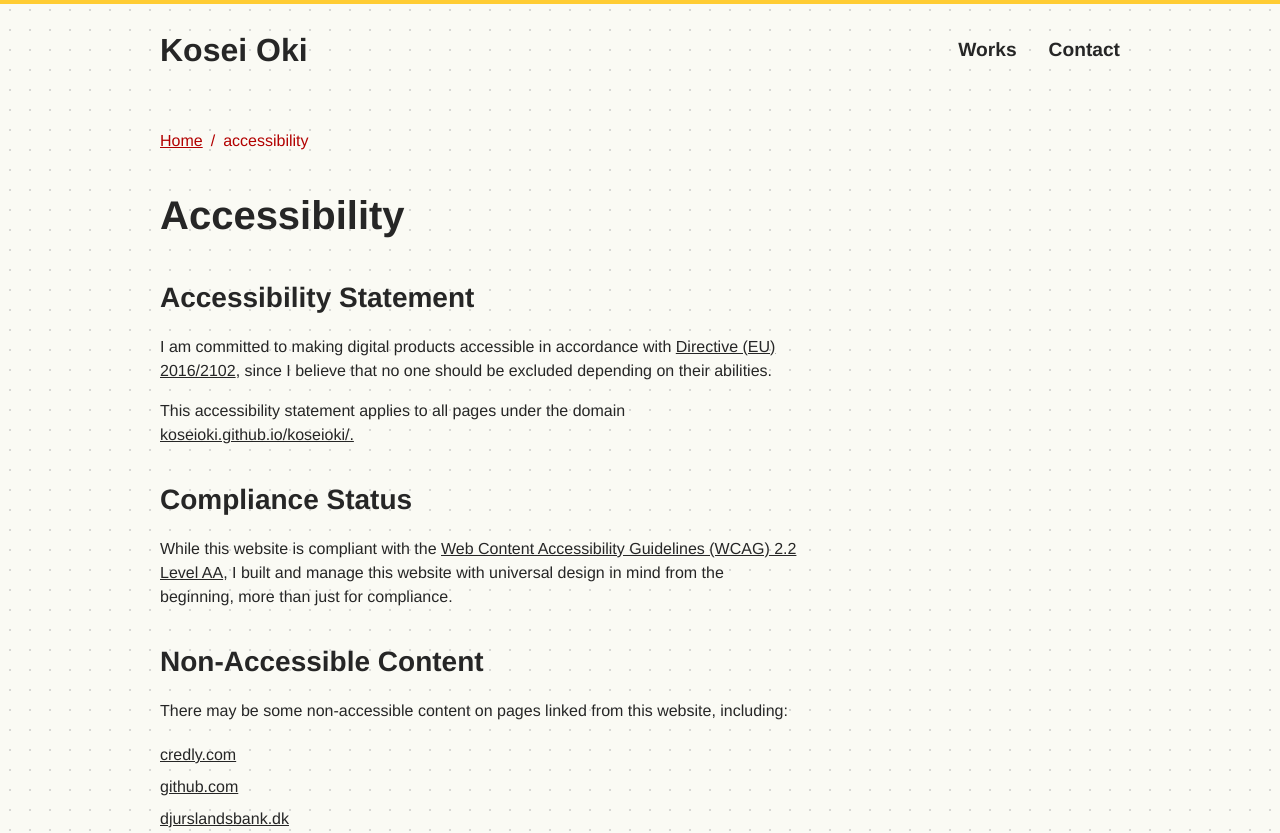
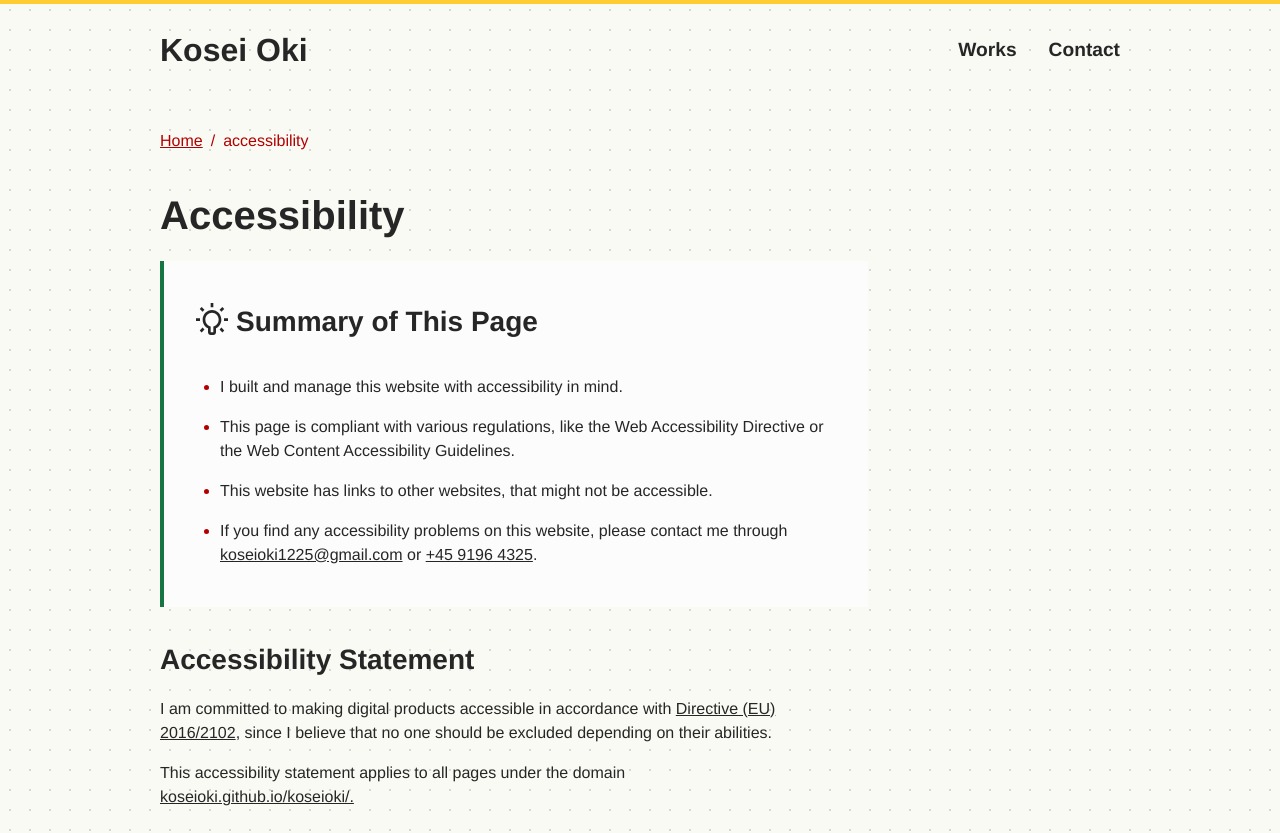
Before and after one commit to Koseioki/koseioki, a React (Vite) app: page /accessibility in a window 1280 px wide. Shown: the top 833 px of the page. Built offline with nearby package versions, Linux system fonts and the light colour scheme.

Commit message:
added summary to accessibility statement

```diff
--- a/src/Accessibility.jsx
+++ b/src/Accessibility.jsx
@@ -1,6 +1,8 @@
 import { Helmet } from 'react-helmet-async';
 import BreadCrumbs from "./components/BreadCrumbs";
 import { useRef, useEffect } from "react";
+import Note from "./components/Note";
+import Icon from './components/Icon.jsx';
 function Accessibility() {
 
   const headingRef = useRef(null);
@@ -19,13 +21,33 @@ function Accessibility() {
       <BreadCrumbs />
       <main id="main-content">
         <h1 className="headings" tabIndex="-1" ref={headingRef}>Accessibility</h1>
+
+        <Note>
+
+
+          <h2 className="headings">
+            <Icon icon="LightBulb" fontSize="h2" />
+            Summary of This Page
+            </h2>
+          <ul className="bulleted-list">
+            <li>I built and manage this website with accessibility in mind.</li>
+            <li>This page is compliant with various regulations, like the Web Accessibility Directive or the Web Content Accessibility Guidelines.
+            </li>
+            <li>This website has links to other websites, that might not be accessible.
+            </li>
+            <li>If you find any accessibility problems on this website, please contact me through <a className="plain-link" href="mailto:koseioki1225@gmail.com">koseioki1225@gmail.com</a> or <a className="plain-link" href="tel:+4591964325">+45 9196 4325</a>.
+            </li>
+          </ul>
+
+        </Note>
+
         <h2 className="headings">Accessibility Statement</h2>
         <p className="paragraph">I am committed to making digital products accessible in accordance with <a className="plain-link" href="https://eur-lex.europa.eu/eli/dir/2016/2102/oj/eng">Directive (EU) 2016/2102</a>, since I believe that no one should be excluded depending on their abilities.</p>
         <p className="paragraph">This accessibility statement applies to all pages under the domain <a className="plain-link" href="https://koseioki.github.io/koseioki/">koseioki.github.io/koseioki/.</a></p>
 
         <h2 className="headings">Compliance Status</h2>
         <p className="paragraph">While this website is compliant with the <a className="plain-link" href="https://www.w3.org/TR/WCAG22/">Web Content Accessibility Guidelines (WCAG) 2.2 Level AA</a>,
-I built and manage this website with universal design in mind from the beginning, more than just for compliance.</p>
+          I built and manage this website with universal design in mind from the beginning, more than just for compliance.</p>
 
         <h2 className="headings">Non-Accessible Content</h2>
         <p className="paragraph">There may be some non-accessible content on pages linked from this website, including:</p>
--- a/src/ComponentDetail.jsx
+++ b/src/ComponentDetail.jsx
@@ -41,7 +41,7 @@ function ComponentDetail() {
             <div className="button-container">
               <a href={component.demo} className="primary-button">View Demo</a>
               <a href={component.github} className="secondary-button">
-                <Icon icon="Github"/>View GitHub
+                <Icon icon="Github" fontSize="p"/>View GitHub
               </a>
             </div>
           </div>
--- a/src/ScoreDetail.jsx
+++ b/src/ScoreDetail.jsx
@@ -48,10 +48,10 @@ function ScoreDetail() {
             </dl>
             <div className="button-container">
               <a href={score.pdf} className="primary-button">
-                <Icon icon="File" />View Score & Parts
+                <Icon icon="File" fontSize="p" />View Score & Parts
               </a>
               <a href={score.audio} className="secondary-button">
-                <Icon icon="Headphones" />Listen to Demo</a>
+                <Icon icon="Headphones" fontSize="p" />Listen to Demo</a>
             </div>
           </div>
           <div>
--- a/src/components/Contact.jsx
+++ b/src/components/Contact.jsx
@@ -8,12 +8,12 @@ function Contact() {
       <ul className="link-list paragraph">
         <li>
             <a className="plain-link" href="tel:+45 9196 4325">
-              <Icon icon="Phone"/>+45 9196 4325
+              <Icon icon="Phone" fontSize="p"/>+45 9196 4325
               </a>
         </li>
         <li>
             <a className="plain-link" href="mailto:koseioki1225@gmail.com">
-              <Icon icon="Email"/>koseioki1225@gmail.com</a>
+              <Icon icon="Email" fontSize="p"/>koseioki1225@gmail.com</a>
         </li>
       </ul>
        <h3 className="headings">Social Media</h3>
@@ -21,16 +21,16 @@ function Contact() {
 
           <li>
             <a className="plain-link" href="https://www.linkedin.com/in/kosei-oki-340129234/">
-              <Icon icon="LinkedIn" />LinkedIn
+              <Icon icon="LinkedIn" fontSize="p"/>LinkedIn
             </a>
           </li>
           <li>
             <a className="plain-link" href="https://github.com/Koseioki">
-              <Icon icon="Github" />GitHub</a>
+              <Icon icon="Github" fontSize="p"/>GitHub</a>
           </li>
           <li>
             <a className="plain-link" href="https://www.instagram.com/koseioki1225/">
-              <Icon icon="Instagram" />Instagram
+              <Icon icon="Instagram" fontSize="p"/>Instagram
             </a>
           </li>
         </ul>
--- a/src/components/Icon.css
+++ b/src/components/Icon.css
@@ -1,8 +1,8 @@
 .icon {
-    height: 1rem;
-    width: 1rem;
+    /* height: 1rem; */
+    /* width: 1rem; */
     display: inline-block;
-    vertical-align: -0.125rem;
+    vertical-align: -0.25rem;
     margin-right: 0.5rem;
     flex-shrink: 0;
 }
--- a/src/components/Icon.jsx
+++ b/src/components/Icon.jsx
@@ -1,4 +1,5 @@
 import './Icon.css';
+import '../assets/icons/LightBulb.svg';
 
 const iconPaths = {
     Email: "M4 4h16c1.1 0 2 .9 2 2v12c0 1.1-.9 2-2 2H4c-1.1 0-2-.9-2-2V6c0-1.1.9-2 2-2zm0 2v.01L12 12l8-5.99V6H4zm0 2.43V18h16V8.43l-8 5.57-8-5.57z",
@@ -8,10 +9,11 @@ const iconPaths = {
     Phone: "M6.62 10.79c1.44 2.83 3.76 5.14 6.59 6.59l2.2-2.2c.27-.27.67-.36 1.02-.24 1.12.37 2.33.57 3.57.57.55 0 1 .45 1 1V20c0 .55-.45 1-1 1-9.39 0-17-7.61-17-17 0-.55.45-1 1-1h3.5c.55 0 1 .45 1 1 0 1.25.2 2.45.57 3.57.11.35.03.74-.25 1.02l-2.2 2.2z",
     File: "M14 2H6a2 2 0 0 0-2 2v16a2 2 0 0 0 2 2h12a2 2 0 0 0 2-2V8l-6-6zm4 18H6V4h7v5h5v11z",
     Headphones: "M12 1C7 1 3 5 3 10v7a3 3 0 0 0 3 3h3v-8H5v-2a7 7 0 0 1 14 0v2h-4v8h3a3 3 0 0 0 3-3v-7c0-5-4-9-9-9z",
-    Warning: "M12 2L1 21h22L12 2zm0 3.99L19.53 19H4.47L12 5.99zM11 16v2h2v-2h-2zm0-6v4h2v-4h-2z"
+    Warning: "M12 2L1 21h22L12 2zm0 3.99L19.53 19H4.47L12 5.99zM11 16v2h2v-2h-2zm0-6v4h2v-4h-2z",
+    LightBulb: "M11 0V3.13043H13V0H11ZM4.22266 2.93071L2.80859 4.40625L4.92969 6.61957L6.34375 5.14402L4.22266 2.93071ZM19.7773 2.93071L17.6562 5.14402L19.0703 6.61957L21.1914 4.40625L19.7773 2.93071ZM12 5.21739C8.14567 5.21739 5 8.49983 5 12.5217C5 15.4099 6.65612 17.8458 9 19.0272V21.913C9 23.0536 9.90694 24 11 24H13C14.0931 24 15 23.0536 15 21.913V19.0272C17.3439 17.8458 19 15.4099 19 12.5217C19 8.49983 15.8543 5.21739 12 5.21739ZM12 7.30435C14.7737 7.30435 17 9.62748 17 12.5217C17 14.8011 15.6053 16.7195 13.666 17.4355L13 17.68V21.913H11V17.68L10.334 17.4355C8.39467 16.7195 7 14.8011 7 12.5217C7 9.62748 9.22633 7.30435 12 7.30435ZM0 11.4783V13.5652H3V11.4783H0ZM21 11.4783V13.5652H24V11.4783H21ZM4.92969 18.4239L2.80859 20.6372L4.22266 22.1128L6.34375 19.8995L4.92969 18.4239ZM19.0703 18.4239L17.6562 19.8995L19.7773 22.1128L21.1914 20.6372L19.0703 18.4239Z"
 };
 
-function Icon({ icon, color = 'currentColor' }) {
+function Icon({ icon, fontSize='currentFontSize', color = 'currentColor' }) {
     const pathData = iconPaths[icon];
 
     if (!pathData) {
@@ -28,10 +30,23 @@ function Icon({ icon, color = 'currentColor' }) {
         return color;
     };
 
+    const getFontSize = () => {
+        if (fontSize === 'p') return '1.25rem';
+        if (fontSize === 'h1') return '2.5rem';
+        if (fontSize === 'h2') return '2rem';
+        if (fontSize === 'h3') return '1.75rem';
+        if (fontSize === 'h4') return '1.5rem';
+        if (fontSize === 'h5') return '1.25rem';
+        if (fontSize === 'h6') return '1rem';
+        return fontSize;
+
+    }
+
     return (
         <svg
             className="icon"
             viewBox="0 0 24 24"
+            width={getFontSize()}
             fill={getColor()}
             aria-hidden="true"
         >
--- /dev/null
+++ b/src/components/Note.css
@@ -0,0 +1,10 @@
+.note-container {
+    background-color: var(--white);
+    padding: 0.5rem 2rem;
+    border-left: 0.25rem solid var(--primary);
+    max-width: 40rem;
+}
+
+.note-container .bulleted-list li::marker {
+    /* color: var(--warning-dark); */
+}
--- /dev/null
+++ b/src/components/Note.jsx
@@ -0,0 +1,10 @@
+import './Note.css';
+function Note({children}) {
+    return (
+        <aside className="note-container">
+            {children}
+        </aside>
+    );
+}
+
+export default Note;
--- a/src/index.css
+++ b/src/index.css
@@ -3,7 +3,7 @@
   --text-light: #d7d7d5;
   --background: #fafaf4;
   --background-dark: #ededea;
-  --white: #ffffff;
+  --white: #fcfcfc;
   --primary: #167542;
   --primary-hover: #115732;
   --yellow: #fc3;
@@ -167,6 +167,13 @@ h4 {
   margin: 2rem 0 1rem 0;
 }
 
+/* .heading-plus-icon {
+  display: flex;
+  align-items: center;
+  gap: 1rem;
+  margin: 2rem 0 1rem 0;
+} */
+
 ul {
   list-style: none;
   padding: 0;
```
Also changed, not shown: src/components/Profile.jsx (+0 -20 lines), src/assets/icons/LightBulb.svg (added).
